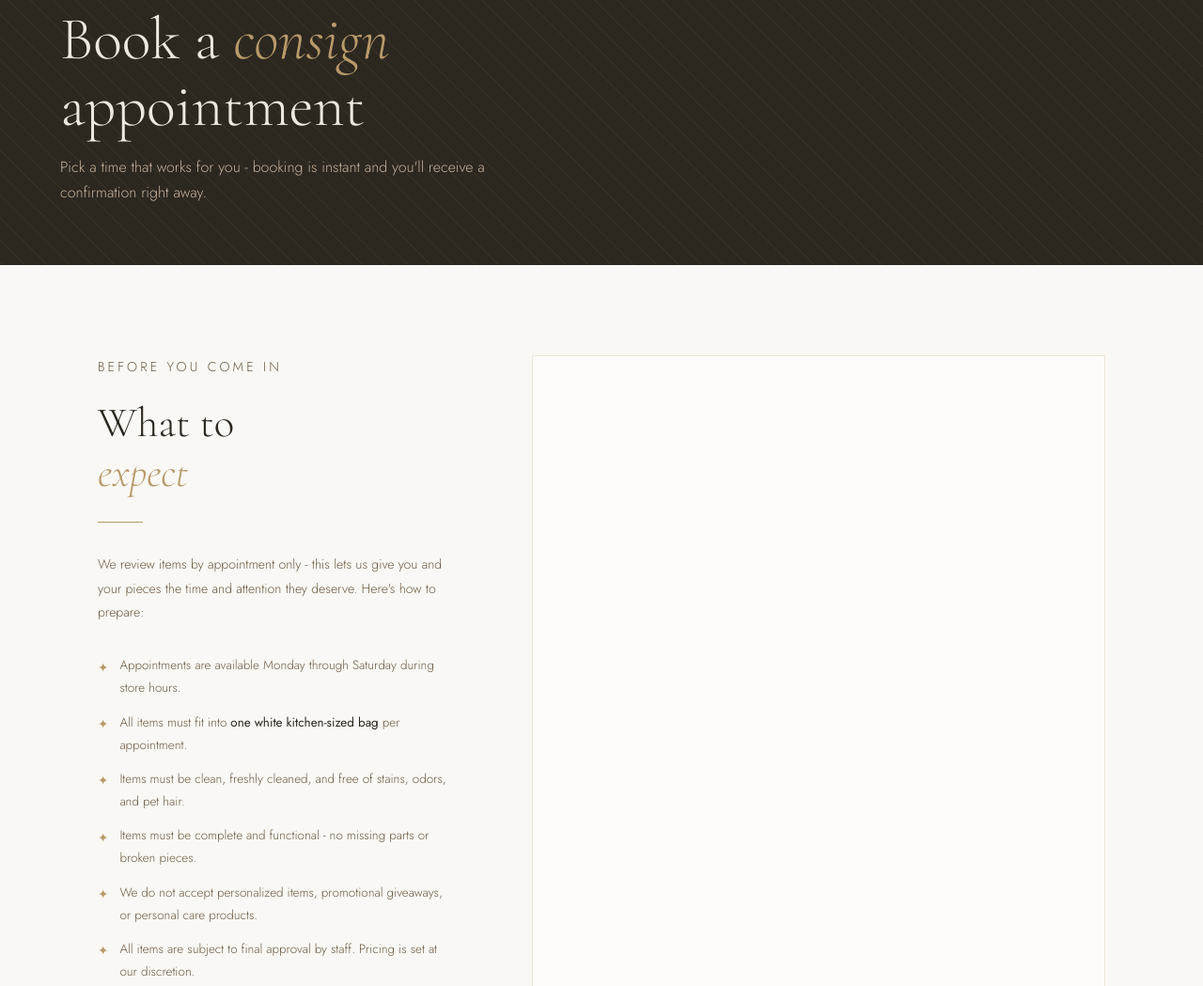
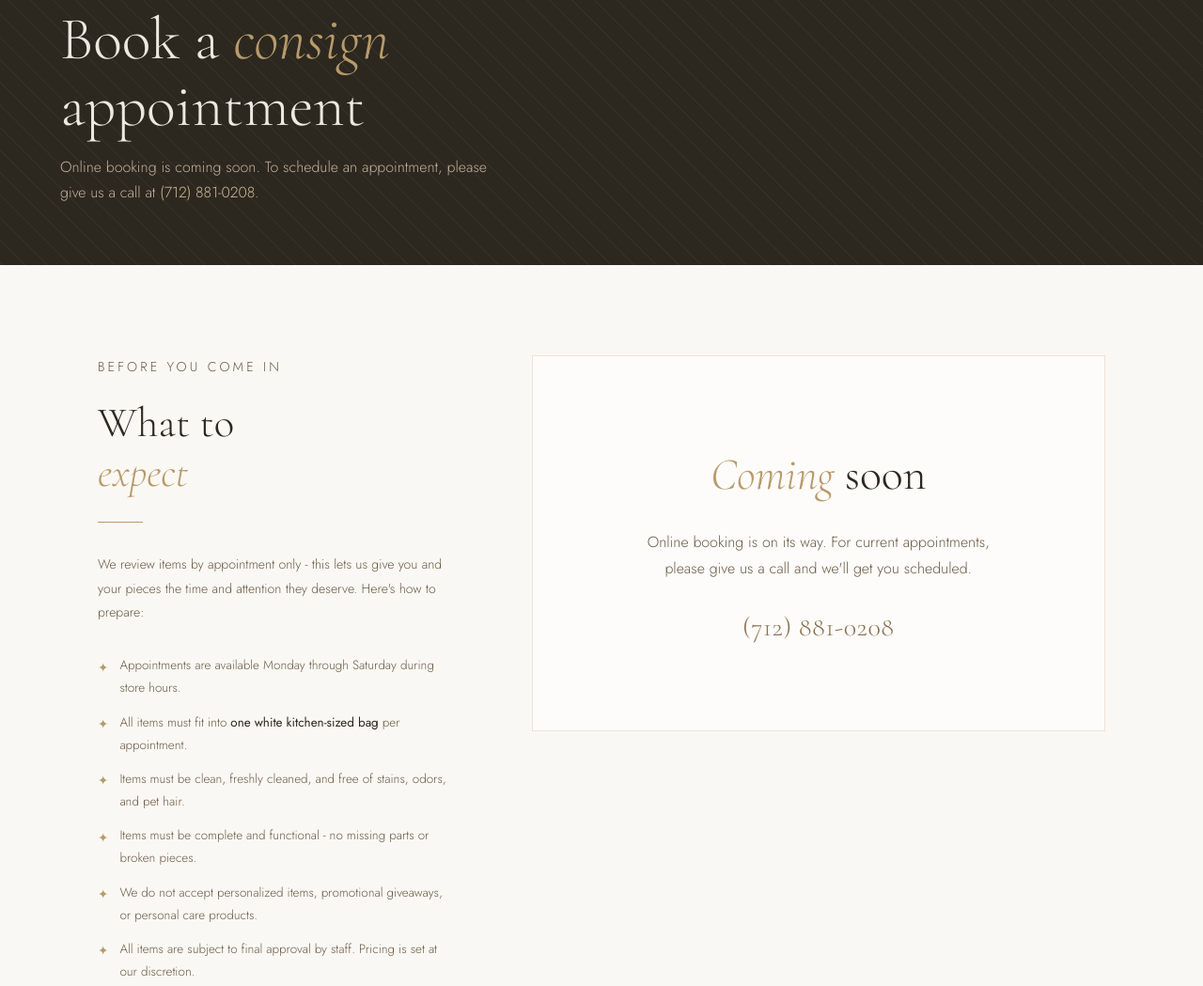
Before and after one commit to connorsensenig/FindersKeepersMapleton, a plain HTML site: page appointment.html in a window 1280 px wide. Shown: the part 224-1273 px from the top of the page at 94% size. Drawn offline with nearby package versions, Linux system fonts and the light colour scheme; a script that the page names is missing.

Commit message:
Remove online booking appt

```diff
--- a/appointment.html
+++ b/appointment.html
@@ -122,6 +122,47 @@
     height: 700px;
   }
 
+  /* ── COMING SOON PLACEHOLDER ── */
+  .appt-coming-soon {
+    border: 1px solid var(--border);
+    background: var(--warm-white);
+    padding: 4rem 2.5rem;
+    text-align: center;
+    display: flex;
+    flex-direction: column;
+    align-items: center;
+    justify-content: center;
+    min-height: 400px;
+  }
+
+  .appt-coming-soon .cs-label {
+    font-family: 'Cormorant Garamond', serif;
+    font-size: clamp(2rem, 4vw, 3rem);
+    font-weight: 300;
+    color: var(--charcoal);
+    margin-bottom: 1rem;
+  }
+
+  .appt-coming-soon .cs-label em { font-style: italic; color: var(--gold); }
+
+  .appt-coming-soon p {
+    font-size: 1rem;
+    color: var(--brown-mid);
+    max-width: 380px;
+    line-height: 1.8;
+    margin-bottom: 1.5rem;
+  }
+
+  .appt-coming-soon .cs-phone {
+    font-family: 'Cormorant Garamond', serif;
+    font-size: 1.75rem;
+    color: var(--gold-dark);
+    text-decoration: none;
+    letter-spacing: 0.02em;
+  }
+
+  .appt-coming-soon .cs-phone:hover { color: var(--gold); }
+
   @media (max-width: 900px) {
     .page-hero { padding: 5rem 1.5rem 3rem; }
     .appt-section .section-inner { grid-template-columns: 1fr; gap: 2.5rem; }
@@ -158,7 +199,8 @@
     <div class="page-hero-inner">
       <p class="section-label" style="color:var(--gold-light);">Schedule a Visit</p>
       <h1>Book a <em>consign</em><br>appointment</h1>
-      <p>Pick a time that works for you - booking is instant and you'll receive a confirmation right away.</p>
+      <!-- <p>Pick a time that works for you - booking is instant and you'll receive a confirmation right away.</p> -->
+      <p>Online booking is coming soon. To schedule an appointment, please give us a call at <a href="tel:+17128810208" style="color:var(--gold-light); text-decoration:none;">(712) 881-0208</a>.</p>
     </div>
   </div>
 
@@ -202,7 +244,8 @@
         </div>
       </div>
 
-      <!-- CALENDLY EMBED -->
+      <!-- CALENDLY EMBED (temporarily disabled - coming soon) -->
+      <!--
       <div class="calendly-wrap">
         <div
           class="calendly-inline-widget"
@@ -210,6 +253,14 @@
 
           data-primary-color="B89A6A">
         </div>
+      </div>
+      -->
+
+      <!-- COMING SOON -->
+      <div class="appt-coming-soon">
+        <div class="cs-label"><em>Coming</em> soon</div>
+        <p>Online booking is on its way. For current appointments, please give us a call and we'll get you scheduled.</p>
+        <a href="tel:+17128810208" class="cs-phone">(712) 881-0208</a>
       </div>
 
     </div>
@@ -232,6 +283,6 @@
 </footer>
 
 <script src="js/nav.js"></script>
-<script src="https://assets.calendly.com/assets/external/widget.js" async></script>
+<!-- <script src="https://assets.calendly.com/assets/external/widget.js" async></script> -->
 </body>
 </html>
```
